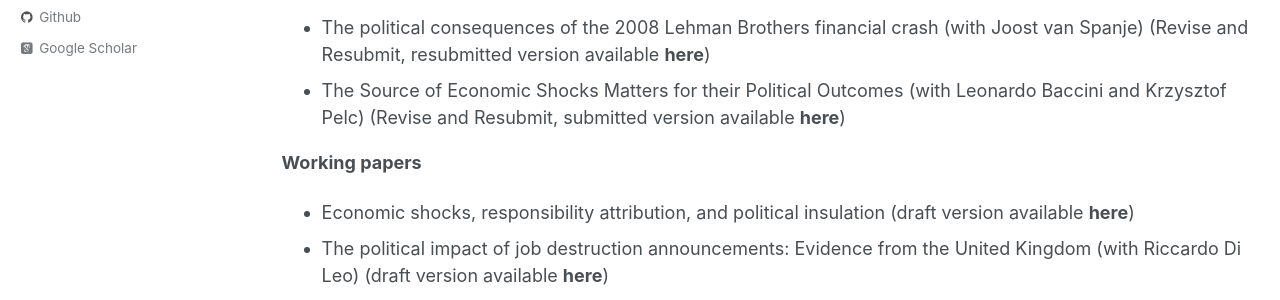
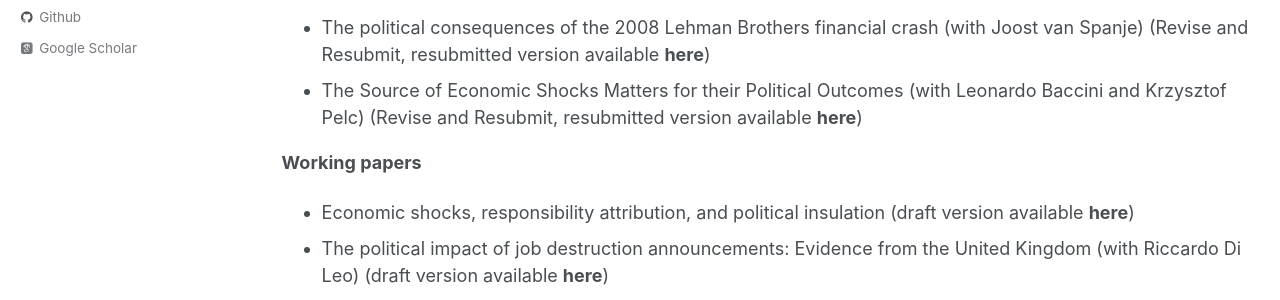
Before and after one commit to costinciobanu/costinciobanu.github.io, a Jekyll site: the page built from _pages/research.md, in a window 1280 px wide and 1143 px high. Shown: the part 539-839 px from the top of the window. Built offline with Jekyll 4.4.1, drawn with Linux system fonts in a browser that asks for light colours; some web fonts are replaced.

Commit message:
Update research.md

```diff
--- a/_pages/research.md
+++ b/_pages/research.md
@@ -15,7 +15,7 @@ author_profile: true
 <b>Under review</b>
 
 * The political consequences of the 2008 Lehman Brothers financial crash (with Joost van Spanje) (Revise and Resubmit, resubmitted version available [<b>here</b>](https://www.dropbox.com/s/2sxxkjdd9ki3val/Ciobanu%20and%20van%20Spanje%20-%20Lehman.pdf?dl=0))
-* The Source of Economic Shocks Matters for their Political Outcomes (with Leonardo Baccini and Krzysztof Pelc) (Revise and Resubmit, submitted version available [<b>here</b>](https://www.dropbox.com/scl/fi/bhu97vci45ila7xcfzwg9/BCP_April2025.pdf?rlkey=gwts35npzp8a4ubu5fucphdvk&st=qde1fleg&dl=0))
+* The Source of Economic Shocks Matters for their Political Outcomes (with Leonardo Baccini and Krzysztof Pelc) (Revise and Resubmit, resubmitted version available [<b>here</b>](https://www.dropbox.com/scl/fi/d2rvu223fkl6u76vuh3pi/BCP_June2025.pdf?rlkey=7kvusj5ohmq4ffg11aq5a7eqc&st=67zsxo7q&dl=0))
 
 <b>Working papers</b>
 
```
